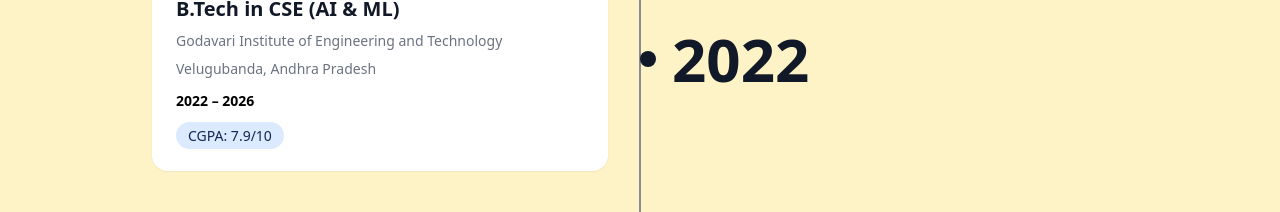
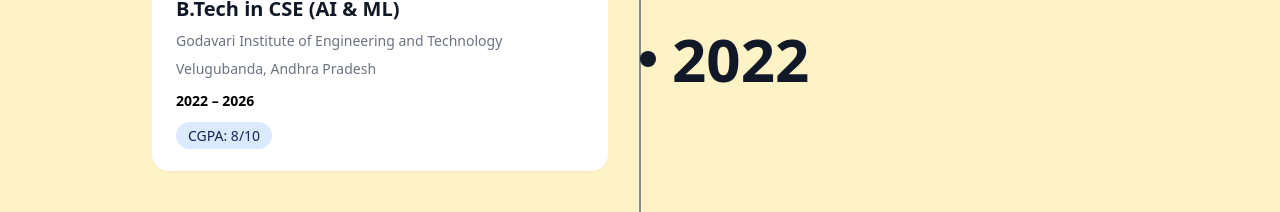
Before and after one commit to Bharan1828/Bharan-portfolio, a React (Create React App) app: page / in a window 1280 px wide. Shown: the part 3640-3852 px from the top of the page. Built offline with nearby package versions, Linux system fonts and the light colour scheme.

Commit message:
Contact sections

```diff
--- a/src/components/Timeline.js
+++ b/src/components/Timeline.js
@@ -52,7 +52,7 @@
             <p className="mt-3 text-sm font-semibold">2022 – 2026</p>
             <div className="mt-3">
               <span className="rounded-full bg-blue-100 px-3 py-1 text-sm font-medium text-blue-950">
-                CGPA: 7.9/10
+                CGPA: 8/10
               </span>
             </div>
           </div>
```
